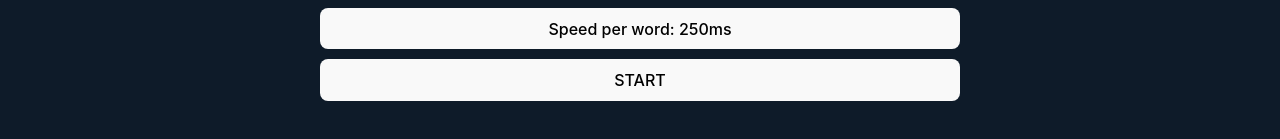
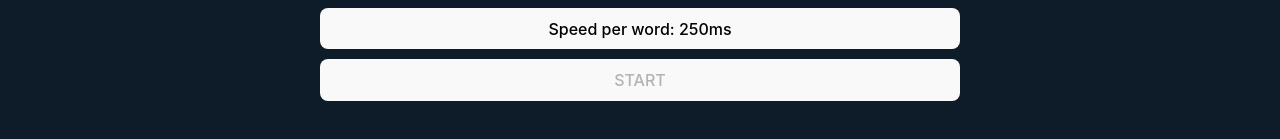
Before and after one commit to ivprodanov/react-reader, a React (Vite) app: page /read in a window 1280 px wide. Shown: the part 419-558 px from the top of the page. Built offline with nearby package versions, Linux system fonts and the light colour scheme.

Commit message:
bug fix button

```diff
--- a/src/pages/ReadPage.tsx
+++ b/src/pages/ReadPage.tsx
@@ -65,7 +65,7 @@ function ReadPage() {
             </h2>
             <button onClick={() => {setAdjustedSpeed(500); localStorage.setItem('duration-average', 500)}}>Speed per word: 500ms</button>
             <button onClick={() => {setAdjustedSpeed(250); localStorage.setItem('duration-average', 250)}}>Speed per word: 250ms</button>
-            <button className="start-read" onClick={toggleStart}>START</button>
+            <button disabled={!adjustedSpeed} className="start-read" onClick={toggleStart}>START</button>
         </div> : (
         <SampleTextReader speed={adjustedSpeed}/>
       )
```
